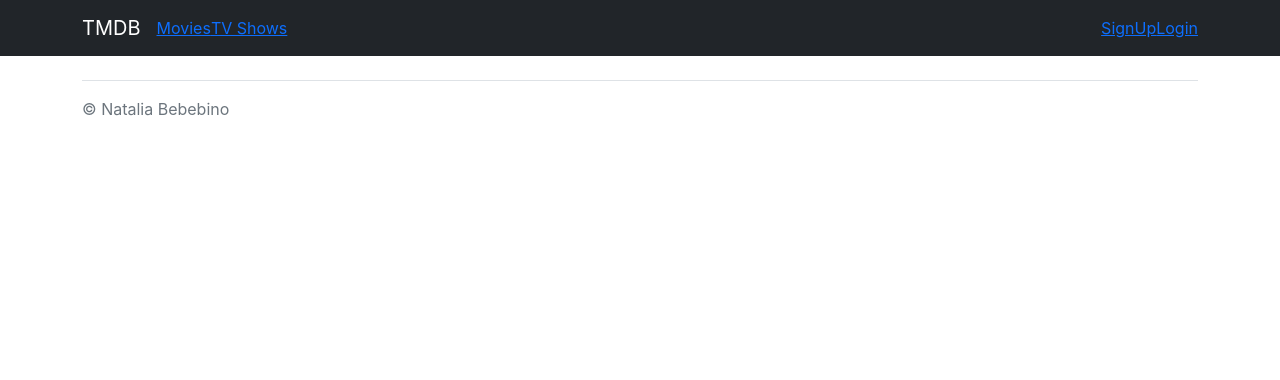
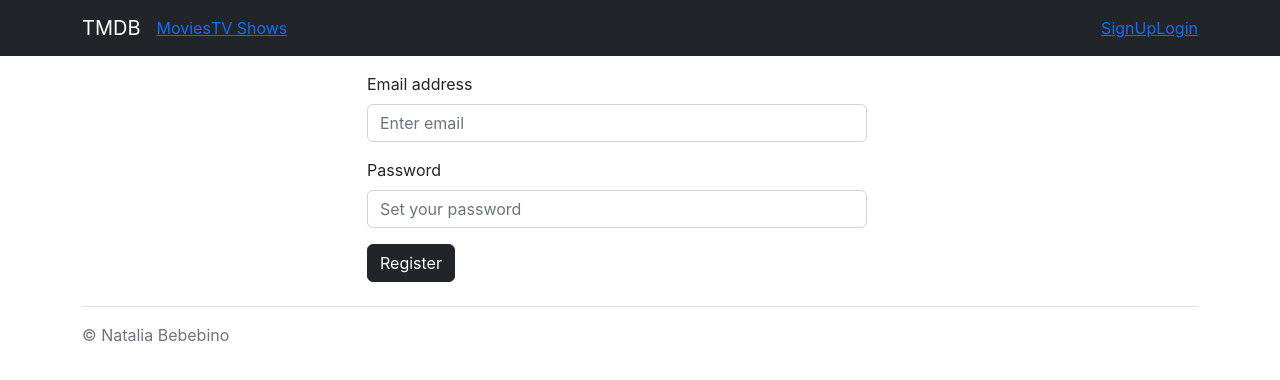
Before and after one commit to NataliaBebebino/tmdb-app, a React (Create React App) app in the folder frontend/: page /signup in a window 1280 px wide. Shown: the top 380 px of the page. Built offline with nearby package versions, Linux system fonts and the light colour scheme.

Commit message:
Add SignUpPage (not finished)

```diff
--- a/frontend/src/App.js
+++ b/frontend/src/App.js
@@ -7,6 +7,7 @@ import TVShowsPage from "./pages/TVShowsPage";
 import MoviesDetailsPage from "./pages/MoviesDetailsPage";
 import TVShowsDetailsPage from "./pages/TVShowsDetailsPage";
 import LoginPage from "./pages/LoginPage";
+import SignUpPage from "./pages/SignUpPage";
 
 function App() {
   return (
@@ -18,7 +19,8 @@ function App() {
         <Route path="/tv-shows" element={<TVShowsPage />} />
         <Route path="/movies/:id" element={<MoviesDetailsPage />} />
         <Route path="/tv-shows/:id" element={<TVShowsDetailsPage />} />
-        <Route path="/login" element={<LoginPage/>}/>
+        <Route path="/login" element={<LoginPage />} />
+        <Route path="/signup" element={<SignUpPage />} />
       </Routes>
       <Footer />
     </div>
--- a/frontend/src/components/MainNavigation.js
+++ b/frontend/src/components/MainNavigation.js
@@ -47,7 +47,7 @@ const MainNavigation = () => {
               </>
             ) : (
               <>
-                <Link to="/">SignUp</Link>
+                <Link to="/signup">SignUp</Link>
                 <Link to="/login">Login</Link>
               </>
             )}
--- /dev/null
+++ b/frontend/src/pages/SignUpPage.js
@@ -0,0 +1,80 @@
+import React, { useState, useContext } from "react";
+import Button from "react-bootstrap/Button";
+import Form from "react-bootstrap/Form";
+import Axios from "axios";
+import UserContext from "../store/users-context";
+import { useNavigate } from "react-router-dom"
+
+const SignUpPage = () => {
+  const [enteredEmail, setEnteredEmail] = useState("");
+  const [enteredPassword, setEnteredPassword] = useState("");
+  const [errorMessage, setErrorMessage] = useState("");
+
+  const userCtx = useContext(UserContext);
+  const navigate = useNavigate()
+
+  const emailInputChangeHandler = (event) => {
+    setEnteredEmail(event.target.value);
+  };
+
+  const passwordInputChangeHandler = (event) => {
+    setEnteredPassword(event.target.value);
+  };
+
+  const submitHandler = (event) => {
+    event.preventDefault();
+    Axios({
+      method: "POST",
+      data: {
+        email: enteredEmail,
+        password: enteredPassword,
+      },
+      withCredentials: true,
+      url: "http://localhost:5000/users/login",
+    }).then((res) => {
+      console.log(res);
+      if (res.data.user) {
+        userCtx.login(res.data.user);
+        navigate("/");
+      } else {
+        setErrorMessage(res.data.message);
+      }
+    });
+  };
+
+  return (
+    <div class="container h-100 mt-3">
+      <div class="row h-100 justify-content-center align-items-center">
+        <div class="col-10 col-md-8 col-lg-6">
+          <Form style={{ maxWidth: 500 }} onSubmit={submitHandler}>
+            <Form.Group className="mb-3" controlId="formBasicEmail">
+              <Form.Label>Email address</Form.Label>
+              <Form.Control
+                type="email"
+                placeholder="Enter email"
+                value={enteredEmail}
+                onChange={emailInputChangeHandler}
+              />
+            </Form.Group>
+
+            <Form.Group className="mb-3" controlId="formBasicPassword">
+              <Form.Label>Password</Form.Label>
+              <Form.Control
+                type="password"
+                placeholder="Set your password"
+                value={enteredPassword}
+                onChange={passwordInputChangeHandler}
+              />
+            </Form.Group>
+            <p className="text-danger">{errorMessage}</p>
+            <Button className="btn btn-dark" variant="primary" type="submit">
+              Register
+            </Button>
+          </Form>
+        </div>
+      </div>
+    </div>
+  );
+};
+
+export default SignUpPage;
```
